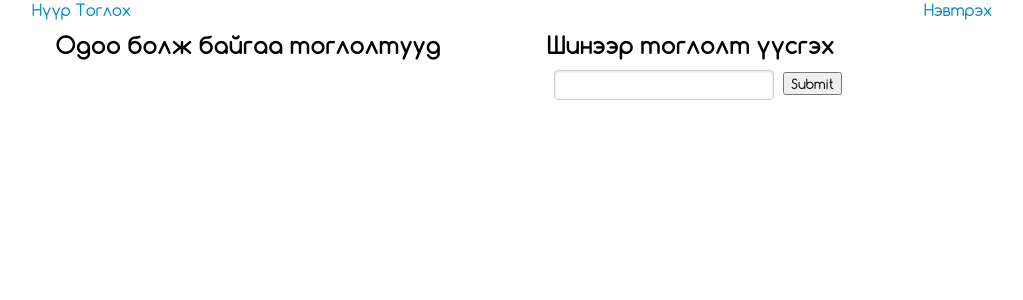
After one commit to ariunbayar/hexic, a Django app: template game/templates/game/select_board.html in a window 1280 px wide. The commit adds this page. Shown: the top 300 px of the page, without its empty margins (128-1151 px from the left). Run offline with Django 3.2, Linux system fonts and the light colour scheme; the template is opened without the code that fills it, so the values that code supplies are empty; parts of the project's set-up code (start-up, migrations or seed data) failed here and were passed over.

Commit message:
R29: Fixed select board design

```diff
--- /dev/null
+++ b/game/templates/game/select_board.html
@@ -0,0 +1,23 @@
+{% extends "base.html" %}
+{% block title %}Select board{% endblock %}
+{% block content %}
+
+<div class='row-fluid show-grid'>
+  <div class='span6'>
+    <h2>Одоо болж байгаа тоглолтууд</h2>
+    {% for board in active_boards %}
+    <a href="{% url homepage %}?board_id={{ board.id }}">{{ board.name }}</a><br />
+    {% endfor %}
+  </div>
+  <div class='span6'>
+    <h2>Шинээр тоглолт үүсгэх</h2>
+    <form action="{% url homepage %}" method="get" id='new-game-form'>
+      <input type="text" name="board_name" />
+      <input type="submit" />
+    </form>
+  </div>
+</div>
+
+{% endblock %}
+
+{# vim: set ts=2 sw=2 sts=2 fdn=4 : #}
--- a/security/views.py
+++ b/security/views.py
@@ -21,7 +21,7 @@ def login(request):
                 form._errors["phone_number"] = form.error_class([msg])
             else:
                 request.session['account_id'] = acc.id
-                return redirect(reverse('game.views.select_cell'))
+                return redirect(reverse('game.views.select_board'))
 
     else:
         form = AccountForm()
--- a/static/css/main.css
+++ b/static/css/main.css
@@ -245,6 +245,21 @@ form .errors .controls input {
 }
 /* }}} */
 
+/* new-game-form {{{ */
+#new-game-form {
+    display: block;
+    margin-left: 25px;
+}
+
+#new-game-form input{
+    margin-left: 5px;
+}
+
+#new-game-form .errorlist {
+    text-align: center;
+}
+/* }}} */
+
 
 /* Old designs. To be removed after completion of G25 {{{ */
 .navbar{ font-weight: 600; }
```
Also changed, not shown: game/forms.py (added), game/migrations/0002_auto__add_activeboard.py (added).
